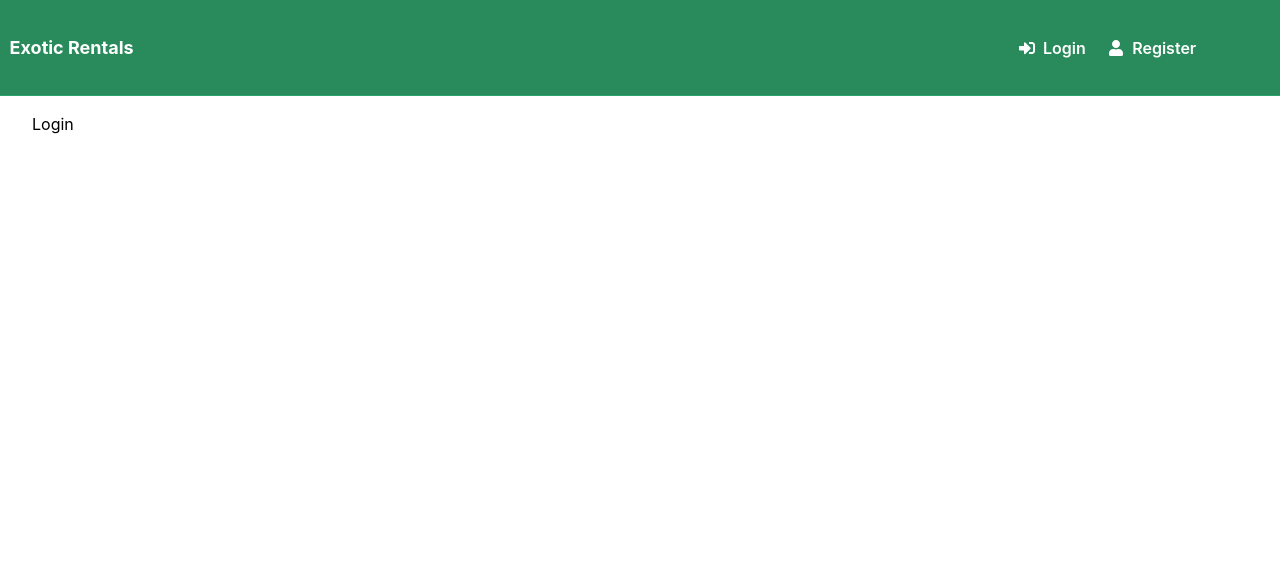
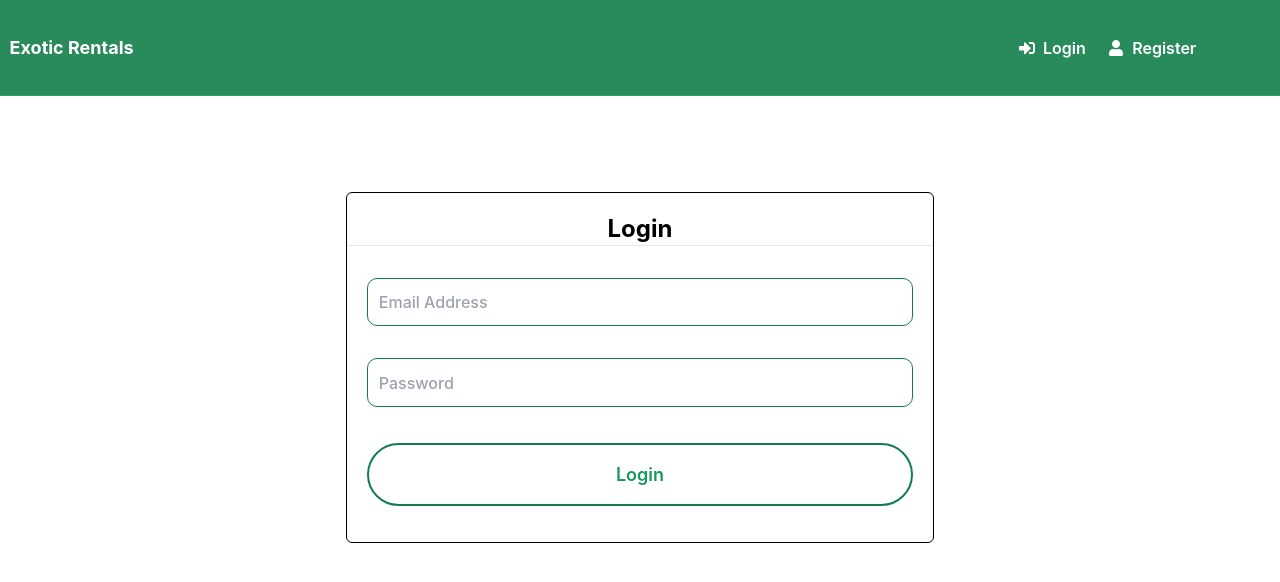
Before and after one commit to FObeso/CMPT315Project, a React (Create React App) app in the folder frontend/: page /login/ in a window 1280 px wide. Shown: the top 582 px of the page. Built offline with nearby package versions, Linux system fonts and the light colour scheme.

Commit message:
Add customer login frontend and fixed backend

```diff
--- a/frontend/src/pages/Login.jsx
+++ b/frontend/src/pages/Login.jsx
@@ -1,7 +1,85 @@
-import React from "react";
+import React, { useState } from "react";
+import axios from "axios";
+import styles from "../styles/Login.module.css";
+import { useNavigate } from "react-router-dom";
+import { toast } from "react-toastify";
+import "react-toastify/dist/ReactToastify.css";
+const Login = () => {
+  const navigate = useNavigate();
+  const [disabled, setDisabled] = useState(false);
+  const [userInfo, setUserInfo] = useState({
+    email: "",
+    password: "",
+  });
 
-const Login = () => {
-  return <div>Login</div>;
+  const handleChange = (c) => {
+    setUserInfo({ ...userInfo, [c.target.name]: c.target.value });
+  };
+
+  const handleSubmit = (c) => {
+    c.preventDefault();
+    setDisabled(true);
+    axios
+      .get(`${process.env.REACT_APP_SERVER_URL}/login/`, {
+        params: {
+          email: JSON.stringify(userInfo.email),
+          password: userInfo.password,
+        },
+      })
+      .then((res) => {
+        // save in localstorage: make sure to save the user type as otherwise can't access protected routes
+        localStorage.setItem("email", res.data.customer.email);
+        localStorage.setItem("type", "customer");
+        setDisabled(false);
+        toast.success("Login Successful");
+        // change the route to the customer page
+        navigate("/");
+      })
+      .catch(function (err) {
+        console.log(err);
+        setDisabled(false);
+        toast.error(err.message);
+      });
+  };
+  return (
+    <div className="flex items-center justify-center w-full">
+      <div className="flex-0 mt-20 pt-5 w pb-5  justify-center items-center rounded-md border border-black">
+        <form onSubmit={handleSubmit}>
+          <div className="flex justify-center items-center font-bold text-2xl">
+            <span>Login</span>
+          </div>
+          <hr className="m-0" />
+
+          <div className="pr-5 pl-5">
+            <input
+              className={styles.input}
+              onChange={handleChange}
+              type="email"
+              name="email"
+              placeholder="Email Address"
+            />
+
+            <input
+              className={styles.input}
+              onChange={handleChange}
+              type={"password"}
+              name="password"
+              placeholder="Password"
+            />
+            <section className={`${styles.loginFooter}  mb-4 mt-9`}>
+              <button
+                type="submit"
+                disabled={disabled}
+                className={disabled ? styles.disabled : ""}
+              >
+                Login
+              </button>
+            </section>
+          </div>
+        </form>
+      </div>
+    </div>
+  );
 };
 
 export default Login;
```
Also changed, not shown: 1 other file (tests, documents, lock files or other folders).
